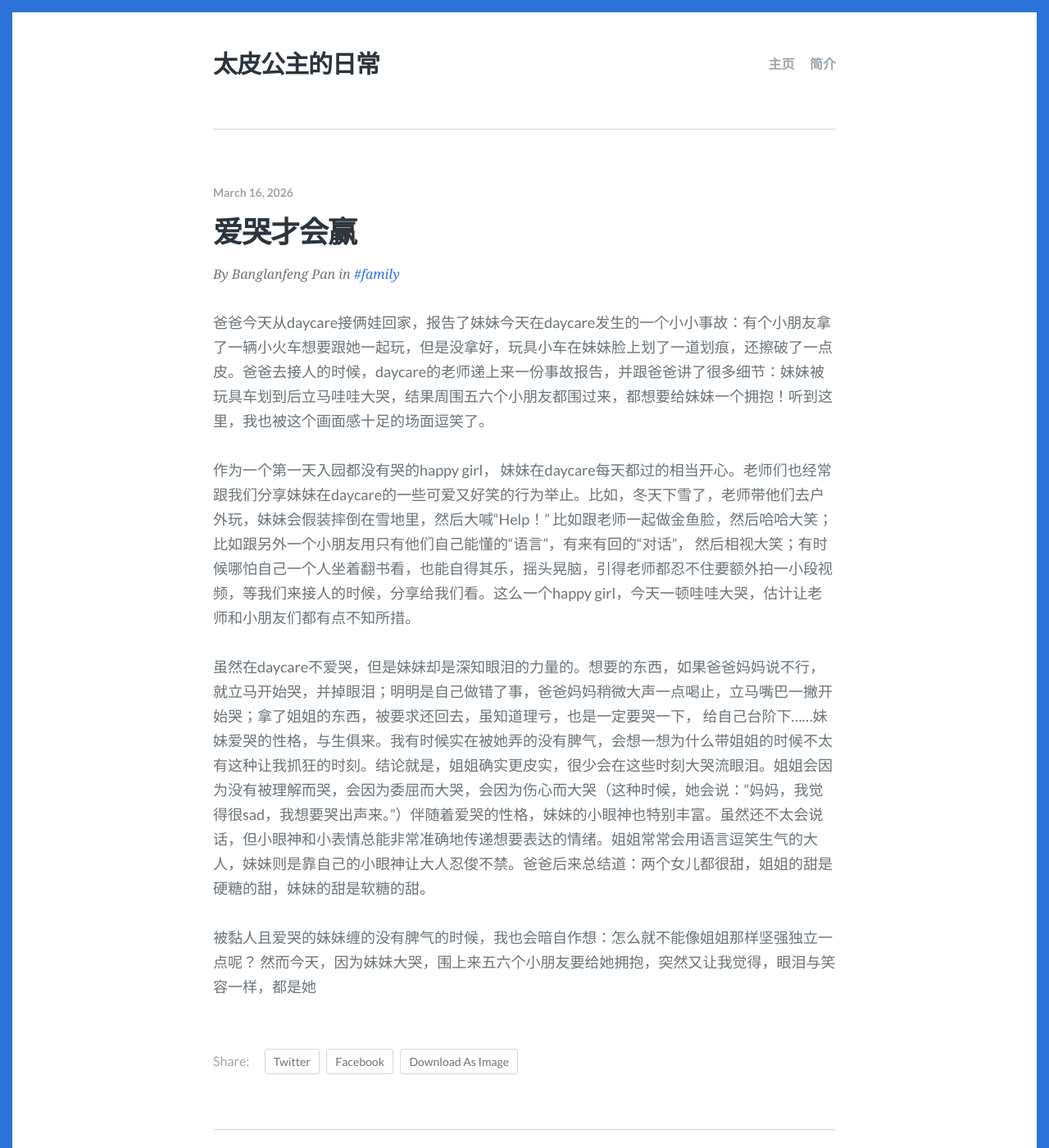
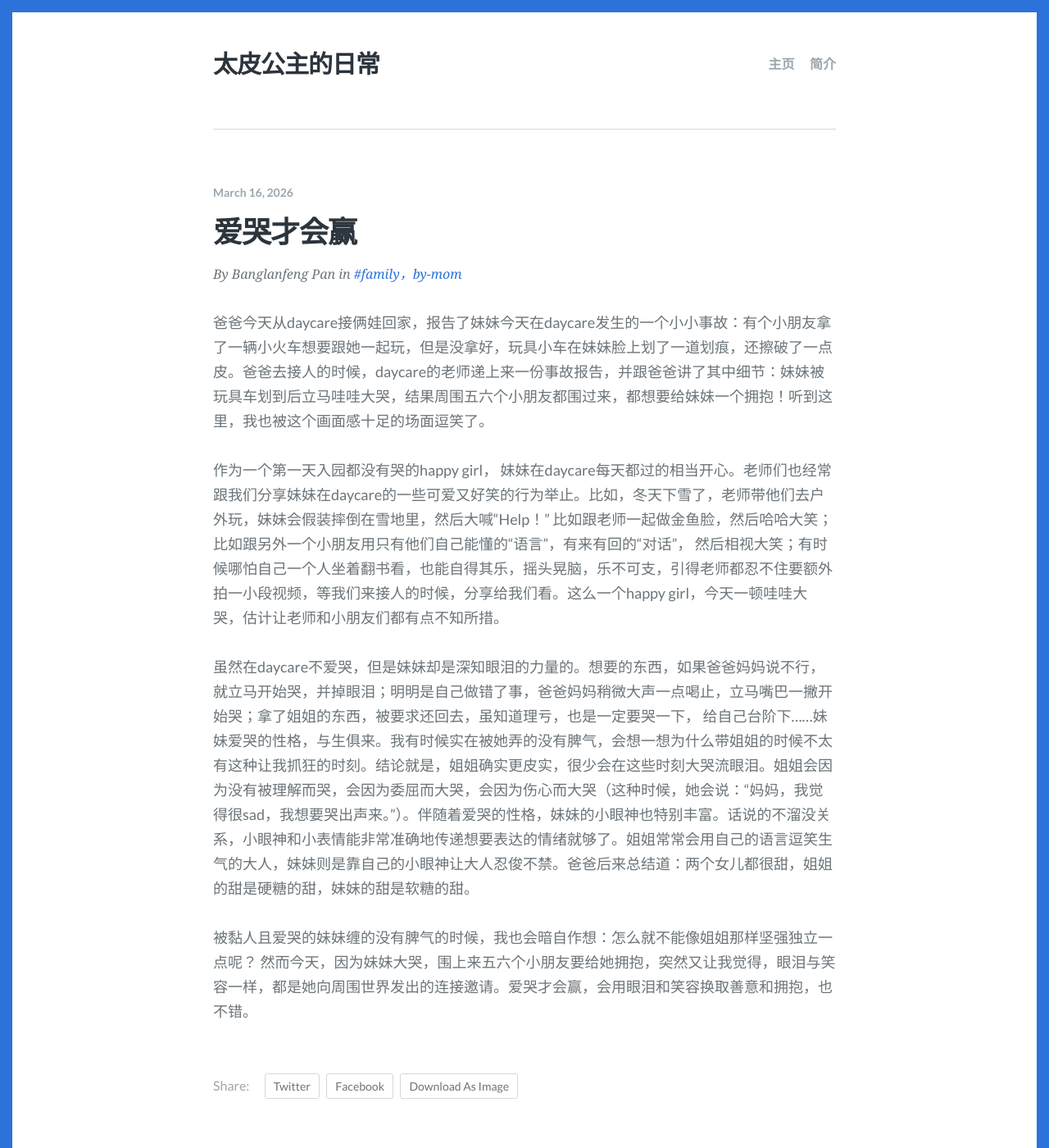
Before and after one commit to spiderPan/APMY, a Jekyll site: the page built from _posts/2026-03-16-爱哭才会赢.md, in a window 1280 px wide and 1400 px high. Shown: the whole window at 82% size. Built offline with Jekyll 4.4.1, drawn with Linux system fonts in a browser that asks for light colours; some web fonts are replaced.

Commit message:
update meta

```diff
--- a/_posts/2026-03-16-爱哭才会赢.md
+++ b/_posts/2026-03-16-爱哭才会赢.md
@@ -1,16 +1,16 @@
 ---
 layout: post
 title: "爱哭才会赢"
-slug:
-description: ""
+slug: the-crying-wins
+description: "爱笑的女孩运气不会太差，爱哭的女孩也不会。"
 date: 2026-03-16
-tags: [family]
+tags: [family，by-mom]
 ---
 
-爸爸今天从daycare接俩娃回家，报告了妹妹今天在daycare发生的一个小小事故：有个小朋友拿了一辆小火车想要跟她一起玩，但是没拿好，玩具小车在妹妹脸上划了一道划痕，还擦破了一点皮。爸爸去接人的时候，daycare的老师递上来一份事故报告，并跟爸爸讲了很多细节：妹妹被玩具车划到后立马哇哇大哭，结果周围五六个小朋友都围过来，都想要给妹妹一个拥抱！听到这里，我也被这个画面感十足的场面逗笑了。
+爸爸今天从daycare接俩娃回家，报告了妹妹今天在daycare发生的一个小小事故：有个小朋友拿了一辆小火车想要跟她一起玩，但是没拿好，玩具小车在妹妹脸上划了一道划痕，还擦破了一点皮。爸爸去接人的时候，daycare的老师递上来一份事故报告，并跟爸爸讲了其中细节：妹妹被玩具车划到后立马哇哇大哭，结果周围五六个小朋友都围过来，都想要给妹妹一个拥抱！听到这里，我也被这个画面感十足的场面逗笑了。
 
-作为一个第一天入园都没有哭的happy girl， 妹妹在daycare每天都过的相当开心。老师们也经常跟我们分享妹妹在daycare的一些可爱又好笑的行为举止。比如，冬天下雪了，老师带他们去户外玩，妹妹会假装摔倒在雪地里，然后大喊“Help！” 比如跟老师一起做金鱼脸，然后哈哈大笑；比如跟另外一个小朋友用只有他们自己能懂的“语言”，有来有回的“对话”， 然后相视大笑；有时候哪怕自己一个人坐着翻书看，也能自得其乐，摇头晃脑，引得老师都忍不住要额外拍一小段视频，等我们来接人的时候，分享给我们看。这么一个happy girl，今天一顿哇哇大哭，估计让老师和小朋友们都有点不知所措。
+作为一个第一天入园都没有哭的happy girl， 妹妹在daycare每天都过的相当开心。老师们也经常跟我们分享妹妹在daycare的一些可爱又好笑的行为举止。比如，冬天下雪了，老师带他们去户外玩，妹妹会假装摔倒在雪地里，然后大喊“Help！” 比如跟老师一起做金鱼脸，然后哈哈大笑；比如跟另外一个小朋友用只有他们自己能懂的“语言”，有来有回的“对话”， 然后相视大笑；有时候哪怕自己一个人坐着翻书看，也能自得其乐，摇头晃脑，乐不可支，引得老师都忍不住要额外拍一小段视频，等我们来接人的时候，分享给我们看。这么一个happy girl，今天一顿哇哇大哭，估计让老师和小朋友们都有点不知所措。
 
-虽然在daycare不爱哭，但是妹妹却是深知眼泪的力量的。想要的东西，如果爸爸妈妈说不行，就立马开始哭，并掉眼泪；明明是自己做错了事，爸爸妈妈稍微大声一点喝止，立马嘴巴一撇开始哭；拿了姐姐的东西，被要求还回去，虽知道理亏，也是一定要哭一下， 给自己台阶下......妹妹爱哭的性格，与生俱来。我有时候实在被她弄的没有脾气，会想一想为什么带姐姐的时候不太有这种让我抓狂的时刻。结论就是，姐姐确实更皮实，很少会在这些时刻大哭流眼泪。姐姐会因为没有被理解而哭，会因为委屈而大哭，会因为伤心而大哭（这种时候，她会说：“妈妈，我觉得很sad，我想要哭出声来。”）伴随着爱哭的性格，妹妹的小眼神也特别丰富。虽然还不太会说话，但小眼神和小表情总能非常准确地传递想要表达的情绪。姐姐常常会用语言逗笑生气的大人，妹妹则是靠自己的小眼神让大人忍俊不禁。爸爸后来总结道：两个女儿都很甜，姐姐的甜是硬糖的甜，妹妹的甜是软糖的甜。
+虽然在daycare不爱哭，但是妹妹却是深知眼泪的力量的。想要的东西，如果爸爸妈妈说不行，就立马开始哭，并掉眼泪；明明是自己做错了事，爸爸妈妈稍微大声一点喝止，立马嘴巴一撇开始哭；拿了姐姐的东西，被要求还回去，虽知道理亏，也是一定要哭一下， 给自己台阶下......妹妹爱哭的性格，与生俱来。我有时候实在被她弄的没有脾气，会想一想为什么带姐姐的时候不太有这种让我抓狂的时刻。结论就是，姐姐确实更皮实，很少会在这些时刻大哭流眼泪。姐姐会因为没有被理解而哭，会因为委屈而大哭，会因为伤心而大哭（这种时候，她会说：“妈妈，我觉得很sad，我想要哭出声来。”）。伴随着爱哭的性格，妹妹的小眼神也特别丰富。话说的不溜没关系，小眼神和小表情能非常准确地传递想要表达的情绪就够了。姐姐常常会用自己的语言逗笑生气的大人，妹妹则是靠自己的小眼神让大人忍俊不禁。爸爸后来总结道：两个女儿都很甜，姐姐的甜是硬糖的甜，妹妹的甜是软糖的甜。
 
-被黏人且爱哭的妹妹缠的没有脾气的时候，我也会暗自作想：怎么就不能像姐姐那样坚强独立一点呢？ 然而今天，因为妹妹大哭，围上来五六个小朋友要给她拥抱，突然又让我觉得，眼泪与笑容一样，都是她
+被黏人且爱哭的妹妹缠的没有脾气的时候，我也会暗自作想：怎么就不能像姐姐那样坚强独立一点呢？ 然而今天，因为妹妹大哭，围上来五六个小朋友要给她拥抱，突然又让我觉得，眼泪与笑容一样，都是她向周围世界发出的连接邀请。爱哭才会赢，会用眼泪和笑容换取善意和拥抱，也不错。
```
